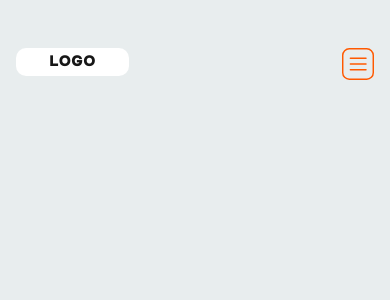
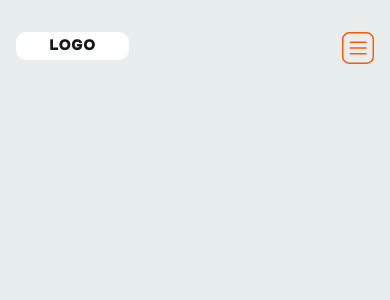
Before and after one commit to AnnaGolmakova/getshop-test, a Next.js app: page / in a window 390 px wide. Shown: the top 300 px of the page. Built offline with nearby package versions, Linux system fonts and the light colour scheme.

Commit message:
added padding values

```diff
--- a/src/components/header/Header.module.css
+++ b/src/components/header/Header.module.css
@@ -3,6 +3,18 @@
   flex-direction: row;
   justify-content: space-between;
   padding: 48px var(--padding-page) 0 var(--padding-page);
+}
+
+@media only screen and (max-width: 1024px) {
+  .header {
+    padding: 18px var(--padding-page) 0 var(--padding-page);
+  }
+}
+
+@media only screen and (max-width: 640px) {
+  .header {
+    padding: 32px var(--padding-page) 0 var(--padding-page);
+  }
 }
 
 .header__logo {
```
